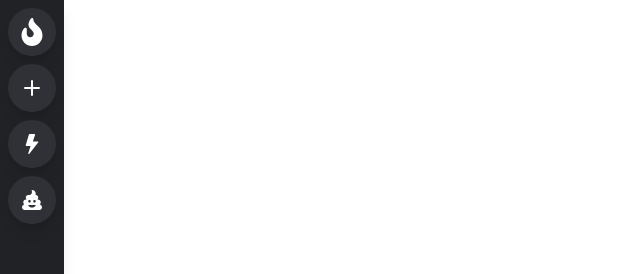
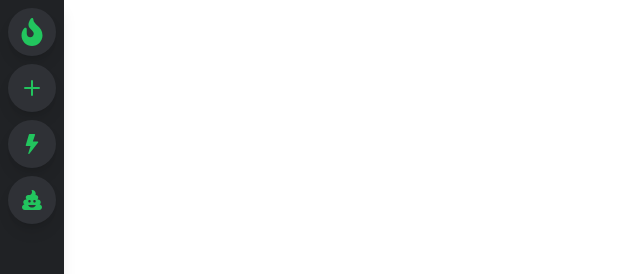
Before and after one commit to cletuskingdom/discord_sidebar_clone, a Next.js app: page / in a window 1280 px wide. Shown: the top 274 px of the page, without its empty margins (0-640 px from the left). Built offline with nearby package versions, Linux system fonts and the light colour scheme.

Commit message:
corrected some conflict in the sidebar-icon

```diff
--- a/styles/globals.css
+++ b/styles/globals.css
@@ -4,6 +4,6 @@
 
 @layer components {
   .sidebar-icon {
-    @apply relative flex items-center justify-center h-12 w-12 mt-2 mx-auto shadow-lg bg-gray-800 text-green-500 hover:bg-green-600 text-white rounded-3xl hover:rounded-xl transition-all duration-300 ease-linear cursor-pointer;
+    @apply relative flex items-center justify-center h-12 w-12 mt-2 mx-auto shadow-lg bg-gray-800 text-green-500 hover:bg-green-600 hover:text-white rounded-3xl hover:rounded-xl transition-all duration-300 ease-linear cursor-pointer;
   }
 }
```
